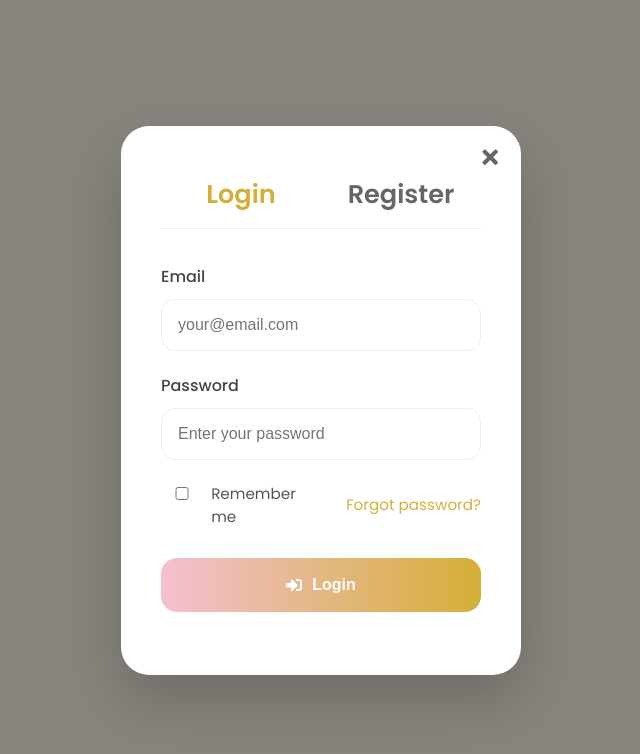
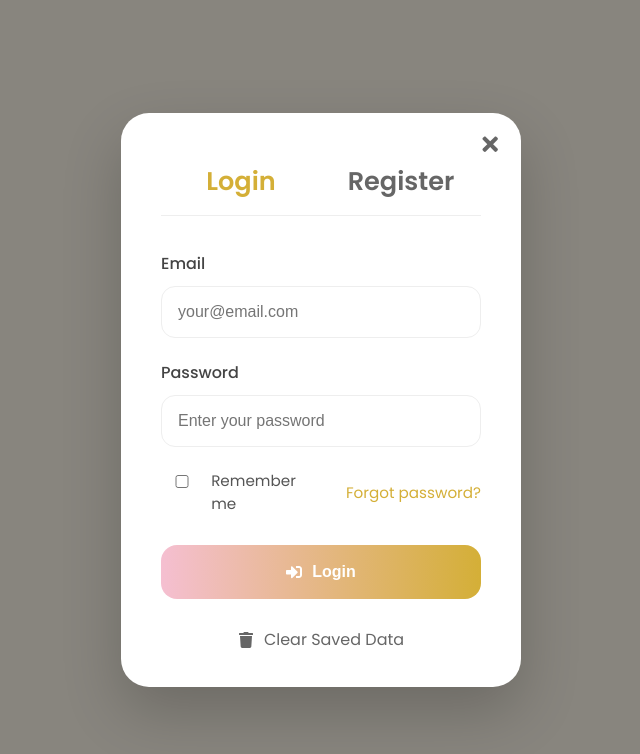
Before and after one commit to meetpatelr1801-create/Aura-Gifting, a React (Create React App) app in the folder frontend/: page /login in a window 1280 px wide. Shown: the top 754 px of the page, without its empty margins (319-959 px from the left). Built offline with nearby package versions, Linux system fonts and the light colour scheme.

Commit message:
Fix login page

```diff
--- a/frontend/src/pages/MyOrders.js
+++ b/frontend/src/pages/MyOrders.js
@@ -13,11 +13,8 @@ function MyOrders() {
   const [orders, setOrders] =
     useState([]);
 
-  const user = JSON.parse(
-    localStorage.getItem("user")
-  );
+  // Fetch Orders
 
-  // Fetch Orders
   const fetchOrders = useCallback(
     async () => {
 
@@ -34,8 +31,9 @@ function MyOrders() {
         console.log(error);
 
       }
+
     },
-    [user.email]
+    []
   );
 
   useEffect(() => {
@@ -45,6 +43,7 @@ function MyOrders() {
   }, [fetchOrders]);
 
   return (
+
     <div>
 
       <Navbar />
@@ -61,6 +60,7 @@ function MyOrders() {
         </h1>
 
         {
+
           orders.length === 0 ? (
 
             <h2>No Orders Found</h2>
@@ -86,20 +86,15 @@ function MyOrders() {
                 </h2>
 
                 <p>
-                  Total:
-                  ₹ {order.total_amount}
+                  Total: ₹ {order.total_amount}
                 </p>
 
                 <p>
-                  Status:
-                  {" "}
-                  {order.payment_status}
+                  Status: {order.payment_status}
                 </p>
 
                 <p>
-                  Date:
-                  {" "}
-                  {order.created_at}
+                  Date: {order.created_at}
                 </p>
 
               </div>
@@ -107,11 +102,13 @@ function MyOrders() {
             ))
 
           )
+
         }
 
       </div>
 
     </div>
+
   );
 }
 
--- a/frontend/src/pages/login.js
+++ b/frontend/src/pages/login.js
@@ -288,7 +288,15 @@ alert(response.data.message);
     window.location.reload();
 
   }}
-/>
+>
+
+  <FaTrash />
+
+  <span>
+    Clear Saved Data
+  </span>
+
+</div>
 
             </form>
 
```
